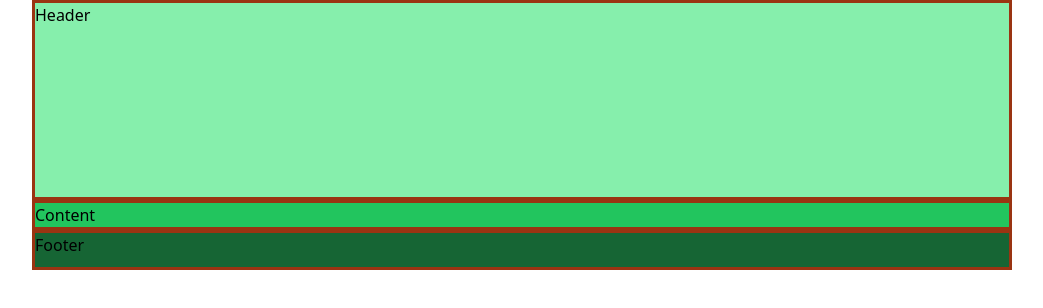
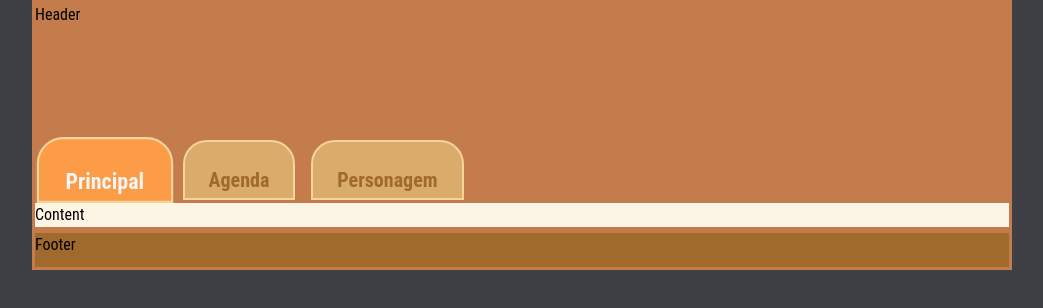
Before and after one commit to Romenildo/ddtank-info, a Next.js app: page / in a window 1280 px wide. Shown: the top 308 px of the page, without its empty margins (118-1161 px from the left). Built offline with nearby package versions, Linux system fonts and the light colour scheme.

Commit message:
feat: nav bar adicionado e estilizado

```diff
--- a/app/components/template/content.tsx
+++ b/app/components/template/content.tsx
@@ -6,8 +6,9 @@ interface ContentProps {
 
 const Content = (props: ContentProps) =>{
     return (
-        <main className="bg-green-500 border-[3px] border-orange-800">
+        <main className="bg-ddSec border-[3px] border-ddFirst">
             Content
+
         </main>
     )
 }
--- a/app/components/template/footer.tsx
+++ b/app/components/template/footer.tsx
@@ -6,7 +6,7 @@ interface FooterProps {
 
 const Footer = (props: FooterProps) =>{
     return (
-        <div className="bg-green-800 h-[40px] border-[3px] border-orange-800">Footer</div>
+        <div className="bg-ddFive h-[40px] border-[3px] border-ddFirst">Footer</div>
     )
 }
 
--- a/app/components/template/header.tsx
+++ b/app/components/template/header.tsx
@@ -1,3 +1,4 @@
+import NavBar from "./navbar"
 
 
 interface HeaderProps {
@@ -6,8 +7,11 @@ interface HeaderProps {
 
 const Header = (props: HeaderProps) =>{
     return (
-        <header className="bg-green-300 h-[200px] border-[3px] border-orange-800">
-            Header
+        <header className="bg-ddFirst h-[200px] border-[3px] border-ddFirst">
+            <div>
+                Header
+            </div>
+            <NavBar/>
         </header>
     )
 }
--- /dev/null
+++ b/app/components/template/navItem.tsx
@@ -0,0 +1,27 @@
+import Link from "next/link"
+
+
+interface NavItemProps {
+    children: any
+    href: string
+    active?: boolean
+    onClick?: () => void
+}
+
+const NavItem = (props: NavItemProps) =>{
+    return (
+        <Link href={props.href}
+
+        className={`
+        px-6 pb-1 pt-6
+        bg-ddFour font-bold text-ddFive text-xl
+        border-2 border-ddTer rounded-t-3xl
+        hover:scale-[1.1] hover:cursor-pointer hover:text-white
+        ${props.active && 'bg-ddactive text-white scale-[1.1]'}
+        `}
+        onClick={props.onClick}
+        >{props.children}</Link>
+    )
+}
+
+export default NavItem
--- a/app/components/template/navbar.tsx
+++ b/app/components/template/navbar.tsx
@@ -1,3 +1,4 @@
+import NavItem from "./navItem"
 
 
 interface NavBarProps {
@@ -6,7 +7,13 @@ interface NavBarProps {
 
 const NavBar = (props: NavBarProps) =>{
     return (
-        <nav>NavBar</nav>
+        <nav className="relative top-[58%] w-fit">
+            <ul className="flex gap-4 pl-2">
+                <NavItem href="" active>Principal</NavItem>
+                <NavItem href="">Agenda</NavItem>
+                <NavItem href="">Personagem</NavItem>
+            </ul>
+        </nav>
     )
 }
 
--- a/app/globals.css
+++ b/app/globals.css
@@ -1,9 +1,13 @@
 @tailwind base;
 @tailwind components;
 @tailwind utilities;
+
+
+@import url('https://fonts.googleapis.com/css2?family=Roboto+Condensed:wght@300;400;700&display=swap');
 
 html,
 body,
 :root{
   height: 100%;
+  font-family: 'Roboto Condensed', sans-serif;
 }
--- a/app/layout.tsx
+++ b/app/layout.tsx
@@ -11,7 +11,7 @@ export default function RootLayout({
   children: React.ReactNode
 }) {
   return (
-    <html lang="en">
+    <html lang="en" className='bg-gray'>
       <body className='w-[980px] flex flex-col m-auto'>{children}</body>
     </html>
   )
--- a/tailwind.config.js
+++ b/tailwind.config.js
@@ -7,6 +7,19 @@ module.exports = {
   ],
   theme: {
     extend: {},
+    colors: {
+      transparent: 'transparent',
+      current: 'currentColor',
+      'ddFirst': '#c47c4c',
+      'ddSec': '#fcf4e4',
+      'ddTer': '#f4d49b',
+      'ddFour': '#d9ac6c',
+      'ddFive': '#9f6a2c',
+      'ddactive': '#fc9c46',
+      'gray': '#3f3f46',
+      'white': '#f4f4f5'
+
+    },
   },
   plugins: [],
 }
```
